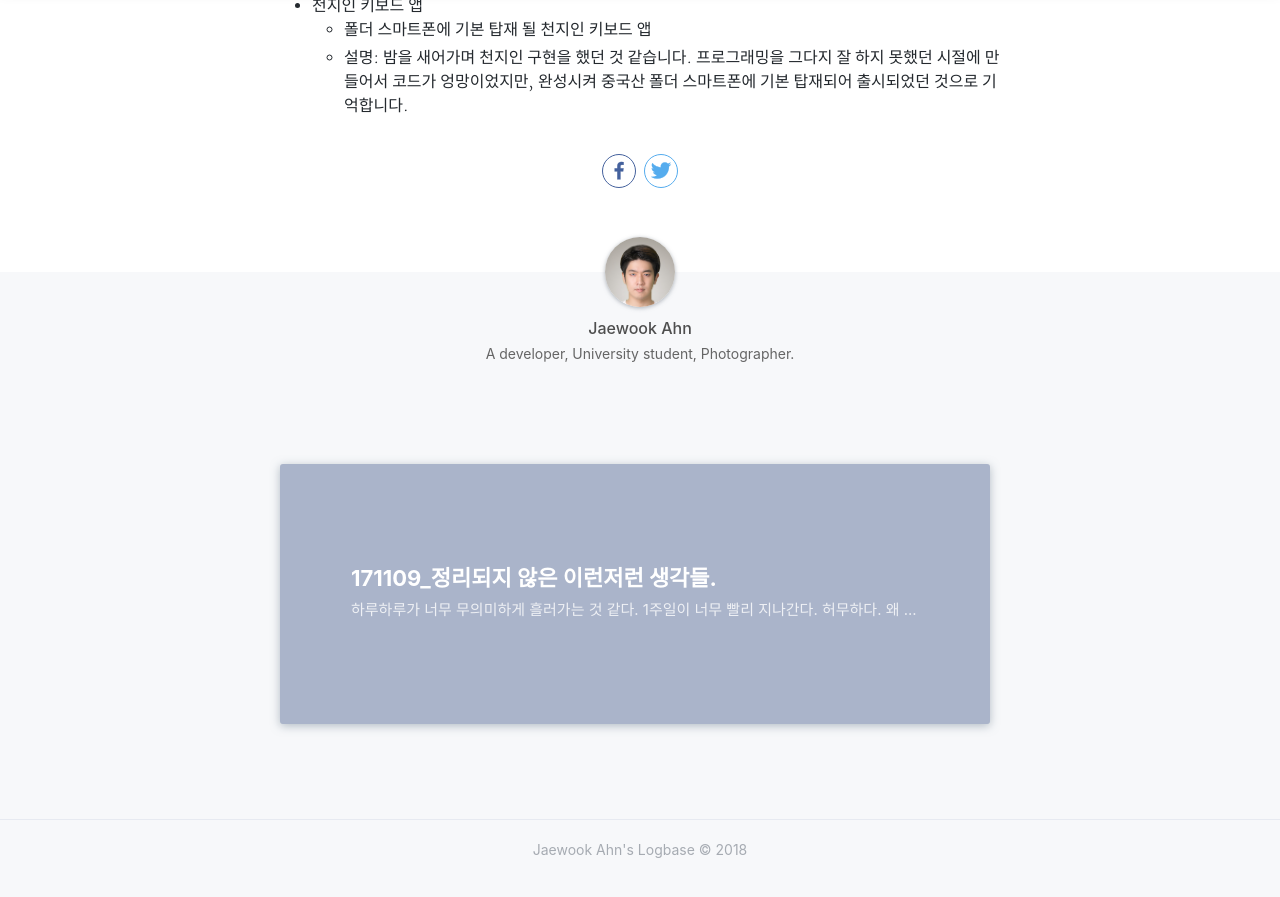
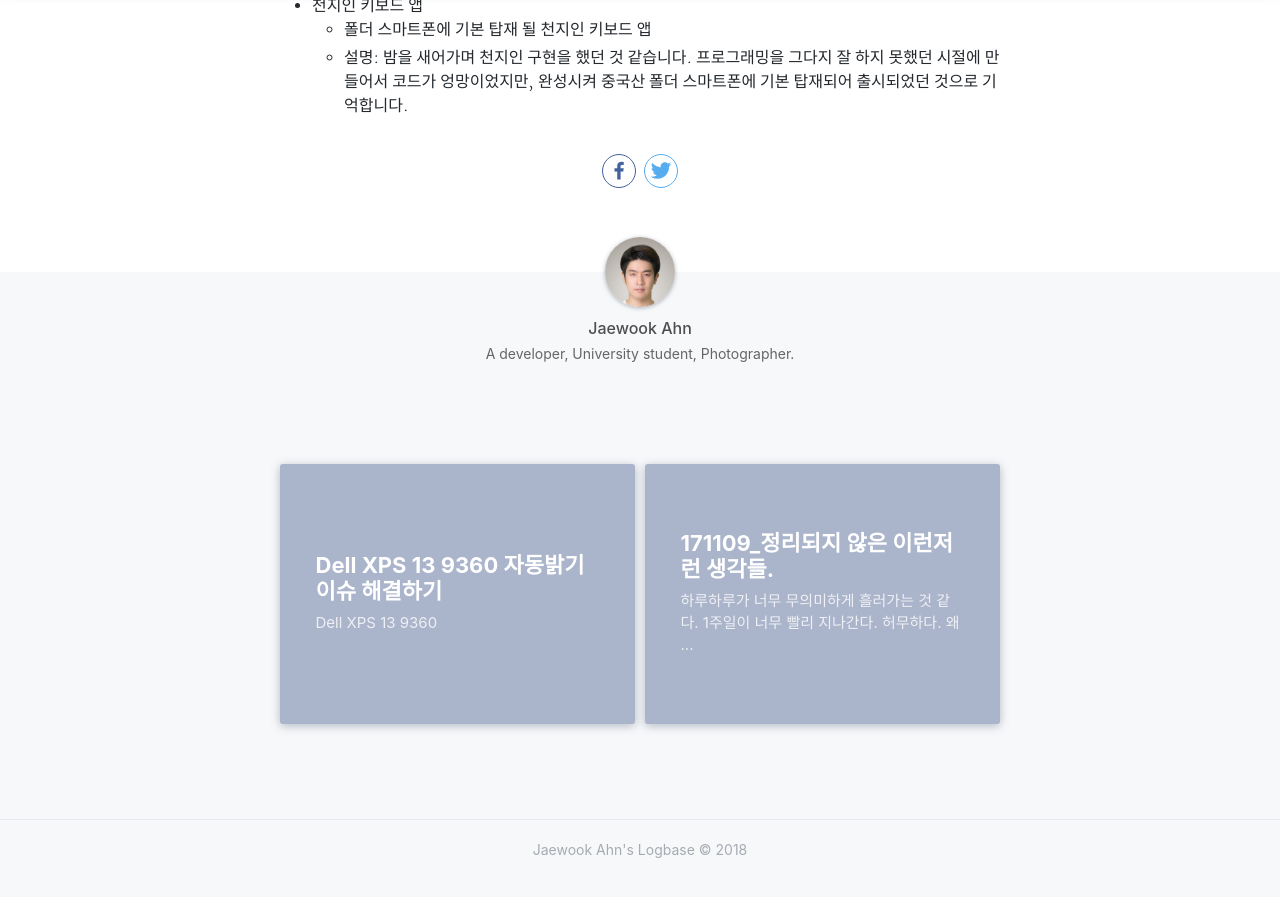
Before and after one commit to Jaewoook/jaewoook.github.io, a Jekyll site: the page built from _posts/2017-12-19-Portfolio.md, in a window 1280 px wide and 900 px high, scrolled down 7014 px. Shown: the top 897 px of the window. Built offline with Jekyll 4.4.1, drawn with Linux system fonts in a browser that asks for light colours; nearby versions of some CDN libraries; comment, search, counter and statistics services are not loaded; a style sheet for code colours, icons or effects is not loaded; some of the changed lines change nothing that is shown; some of the changed text lies outside the part shown.

Commit message:
add: Dell XPS 13 DBC Issue fix: portfolio post date

```diff
--- a/_posts/2017-12-19-Portfolio.md
+++ b/_posts/2017-12-19-Portfolio.md
@@ -1,7 +1,7 @@
 ---
 layout: post
 title: About me
-date: 20178-10-16
+date: 2018-10-16
 ---
 
 # About me
--- /dev/null
+++ b/_posts/2018-12-04-xps-13-dbc-issue.md
@@ -0,0 +1,25 @@
+---
+layout: post
+title: Dell XPS 13 9360 자동밝기 이슈 해결하기
+date: 2018-12-04
+---
+
+# Dell XPS 13 9360
+
+몇 달 전에 쓰던 맥북 프로 15인치를 중고로 처분하고 델 XPS로 넘어왔습니다. 노트북을 바꾼 데에는 여러 이유가 있었지만, 원래 쓰던게 2012년 모델이라 너무 느려서 바꾸게 됐습니다. (마침 지인이 싸게 팔길래..) 아무튼, 이 노트북을 나름 만족하며 잘 쓰고있었는데, 눈에 거슬리는 문제가 하나 있었습니다.
+
+# 정말로 눈에 거슬리는 자동밝기
+
+별로 신경을 안쓰는 사람들도 많겠지만, 저는 특히 눈이 예민한 편인데 노트북의 밝기 설정을 해도 **어두운 화면에서는 최대 밝기도 너무 어두워**보이는 현상이 있었습니다. 물론, 밝은 화면에서는 더 밝아집니다. 그래서 알아보니 제가 쓰는 델 XPS 13 9360 모델은 Dynamic Backlight Control, DBC인지 뭔지 하는 기능으로 추정되는 게 있었습니다. 밝을 때는 상관없는데, 보통 작업을 어두운 테마의 프로그램에서 주로 하다 보니 밝게 보여야 할 글자까지 어둡게 보이는 문제가 발생했습니다. 델은 과연 이걸 기능이라고 만들어 넣어둔 것인지..
+
+# 버그 잡기, 아니 기능 끄기는 생각보다 귀찮다.
+
+이 버그같은 기능을 끄려면 모니터의 펌웨어를 수정해야 한다고 [델 사용자 포럼](https://www.dell.com/community/Laptops-General-Read-Only/XPS-13-9360-vs-Dynamic-Contrast-Brightness/m-p/5148632)에 나와있었습니다. 저만 불편하다고 느낀 게 아니었습니다..! 링크에 나와있는 내용을 살펴보면 DBC를 enable/disable 해주는 프로그램이 있다는 존재를 알 수 있는데 아쉽게도 윈도우 전용입니다. 저같이 리눅스 쓰는 사용자는 윈도우를 설치해서 디스플레이 펌웨어 패치를 해야 하는 것 같았습니다.
+
+> [델 드라이버 다운로드 사이트 링크](https://www.dell.com/support/home/kr/ko/krdhs1/product-support/product/xps-13-9360-laptop/drivers)
+
+위 링크에 접속해서 "Dynamic ~" 의 키워드로 찾다 보면 아래와 같은 드라이버가 하나 나옵니다.
+
+![모니터 펌웨어 패치 프로그램은 여기 있습니다.](https://jaewoook.github.io/assets/img/xps-dbc/dbc-driver.png)
+
+이 프로그램으로 거지같은 DBC 를 disable 하면 어두운 화면에서도 밝은 화면을 볼 수 있습니다. 이제 모니터 화면이 어두워서 스트레스 받을 일은 없겠습니다. 이거 하나 끄려고 잘 안쓰던 윈도우도 굳이 설치하게 만드는 델이란..(이런 기능을 왜 펌웨어 안에 넣어놨는지 의문일 뿐)
```
